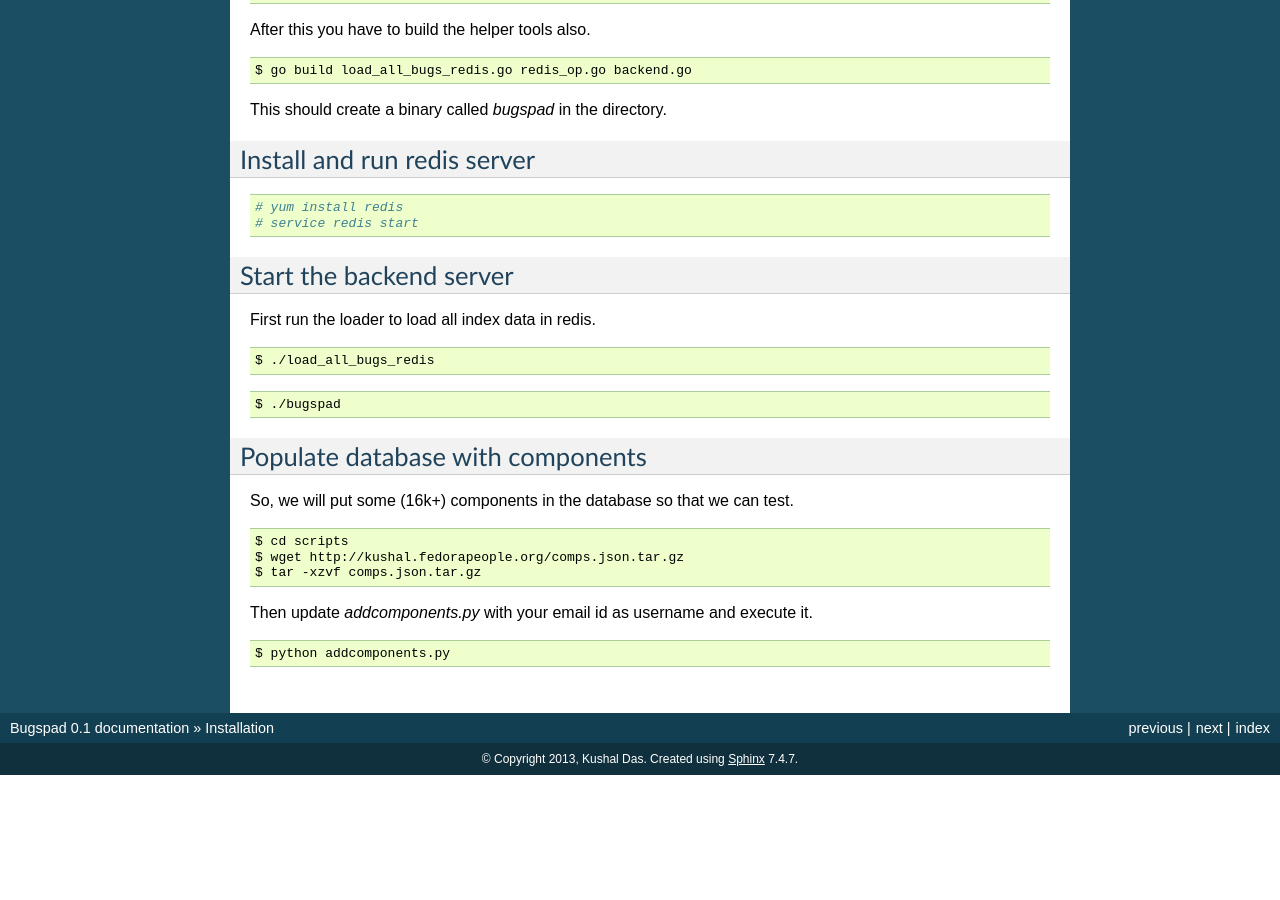
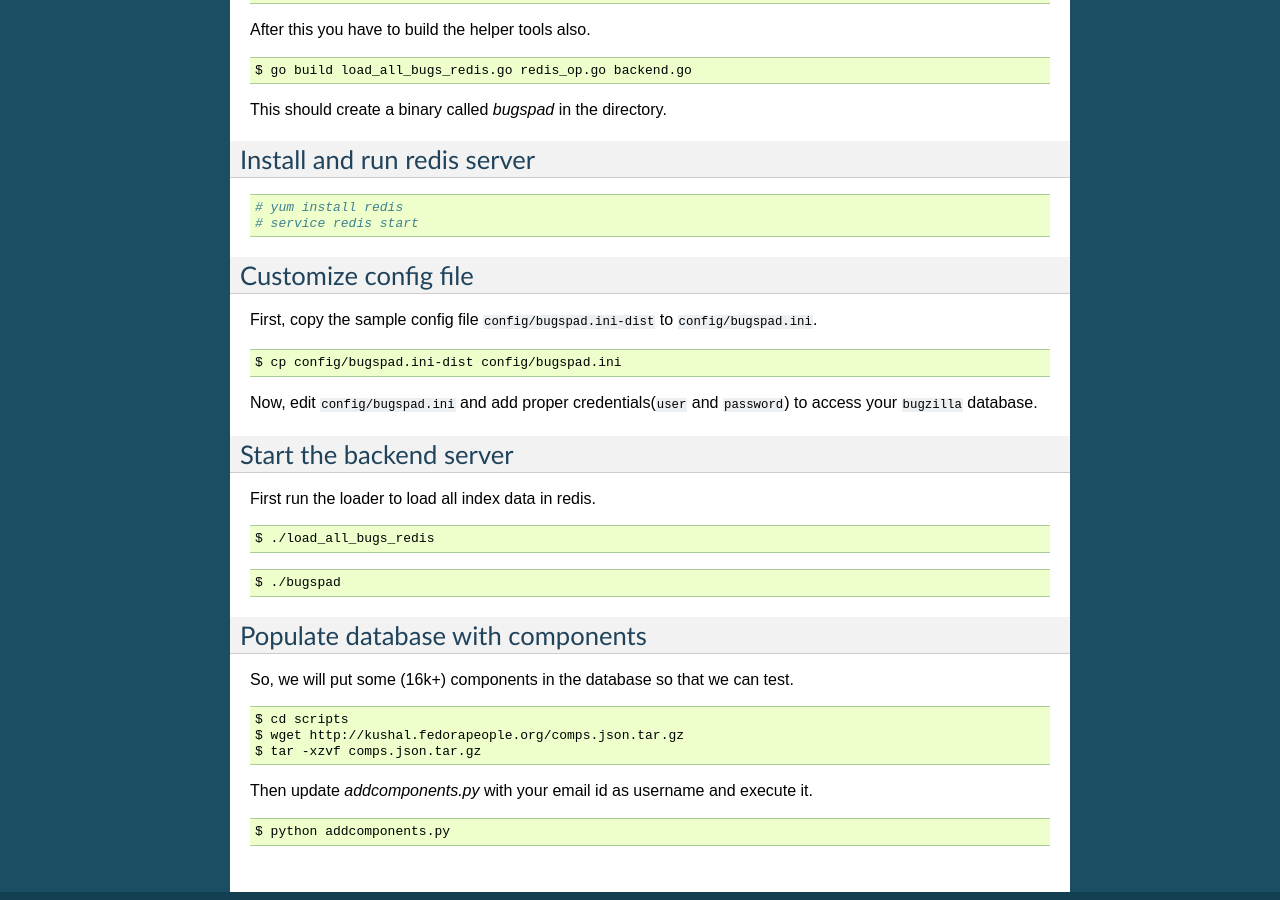
Before and after one commit to kushaldas/bugspad, a Sphinx documentation site: the page built from docs/install.rst, in a window 1280 px wide and 900 px high, scrolled down 1202 px. Built offline with Sphinx 7.4.7, drawn with Linux system fonts in a browser that asks for light colours; before the commit the page ends 1977 px from its top, so only the background shows below that; some of the changed text lies outside the part shown.

Commit message:
Updated installation docs on how to update bugspag config file.

```diff
--- a/docs/install.rst
+++ b/docs/install.rst
@@ -86,6 +86,16 @@ Install and run redis server
 	# yum install redis
 	# service redis start
 
+Customize config file
+---------------------
+First, copy the sample config file ``config/bugspad.ini-dist`` to ``config/bugspad.ini``.
+::
+
+    $ cp config/bugspad.ini-dist config/bugspad.ini
+
+Now, edit ``config/bugspad.ini`` and add proper credentials(``user`` and
+``password``) to access your ``bugzilla`` database.
+
 Start the backend server
 -------------------------
 First run the loader to load all index data in redis.
```
